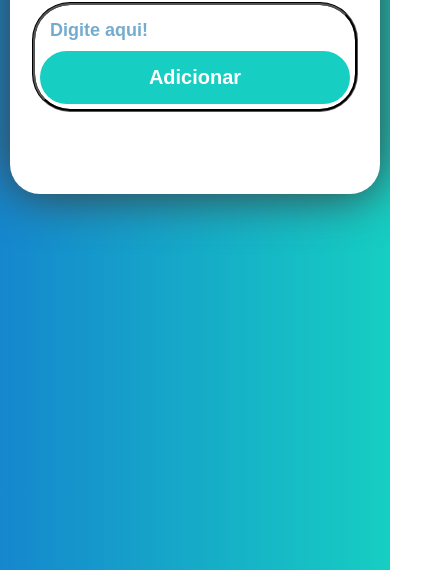
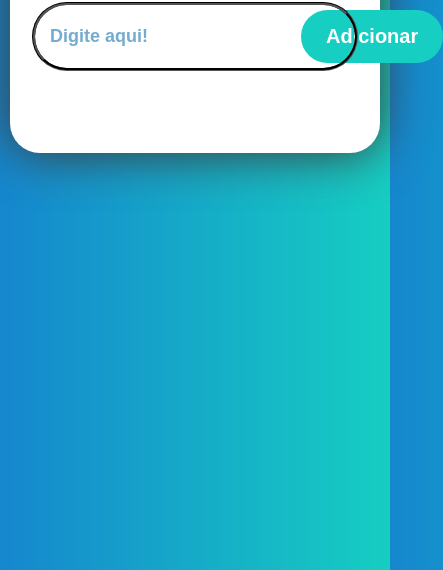
Before and after one commit to lleandrogon/lista-de-tarefas-desenvolve, a plain HTML site: page index.html in a window 390 px wide. Shown: the part 274-844 px from the top of the page, 443 px wide, since content can reach past the window. Drawn offline with Linux system fonts and the light colour scheme.

Commit message:
Update style.css

```diff
--- a/style.css
+++ b/style.css
@@ -64,6 +64,7 @@ input::placeholder {
 }
 
 button {
+    display: flex;
     cursor: pointer;
     border: none;
     border-radius: 30px;
@@ -137,10 +138,3 @@ ul li.marcado span:hover {
     background: white;
     color: black;
 }
-
-@media (max-width: 600px) {
-    .input {
-        flex-direction: column;
-        align-items: stretch;
-    }
-}
```
